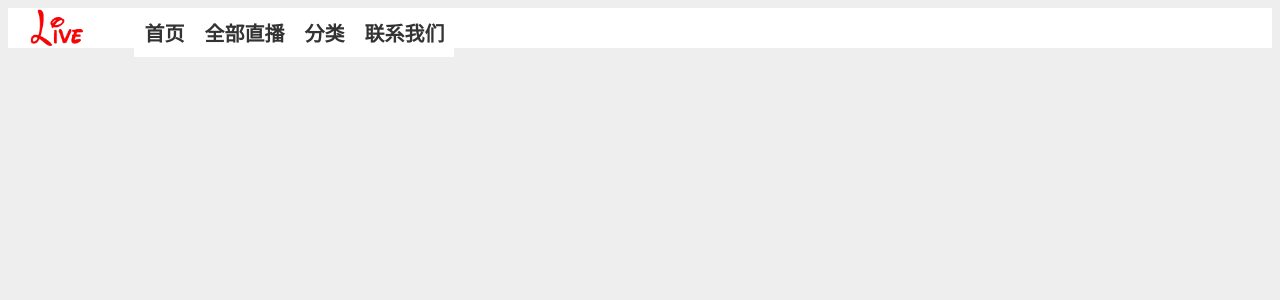
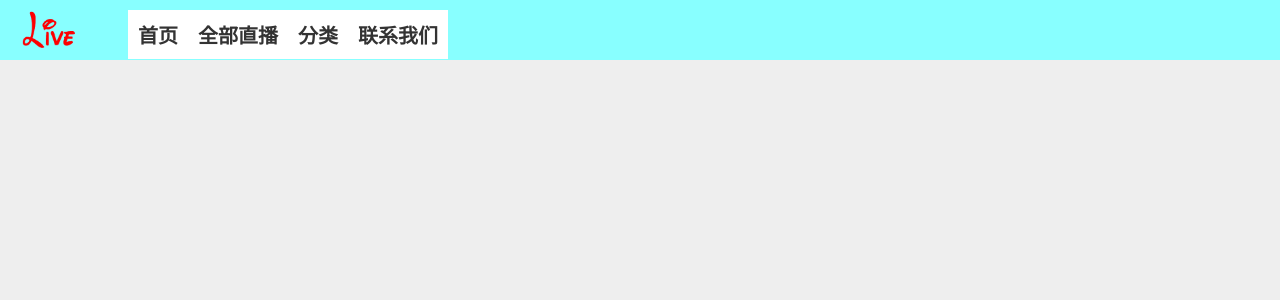
Before and after one commit to KNIGHTTH0R/firstWebsite, a PHP site: page /gallary.php in a window 1280 px wide. Shown: the top 300 px of the page. Run offline with PHP 8.4, Linux system fonts and the light colour scheme; data that the repository does not hold is empty.

Commit message:
header modify 3

```diff
--- a/gallary.css
+++ b/gallary.css
@@ -1,10 +1,11 @@
 body {
     background-color: #eee;
+    margin: 0;
 }
 /*----header----*/
 .header{
-    background-color: #ffffff;
-    padding-bottom: 40px;
+    background-color: #88ffff;
+    padding: 10px 0 50px 0;
 }
 .logo{
     float:left;
```
